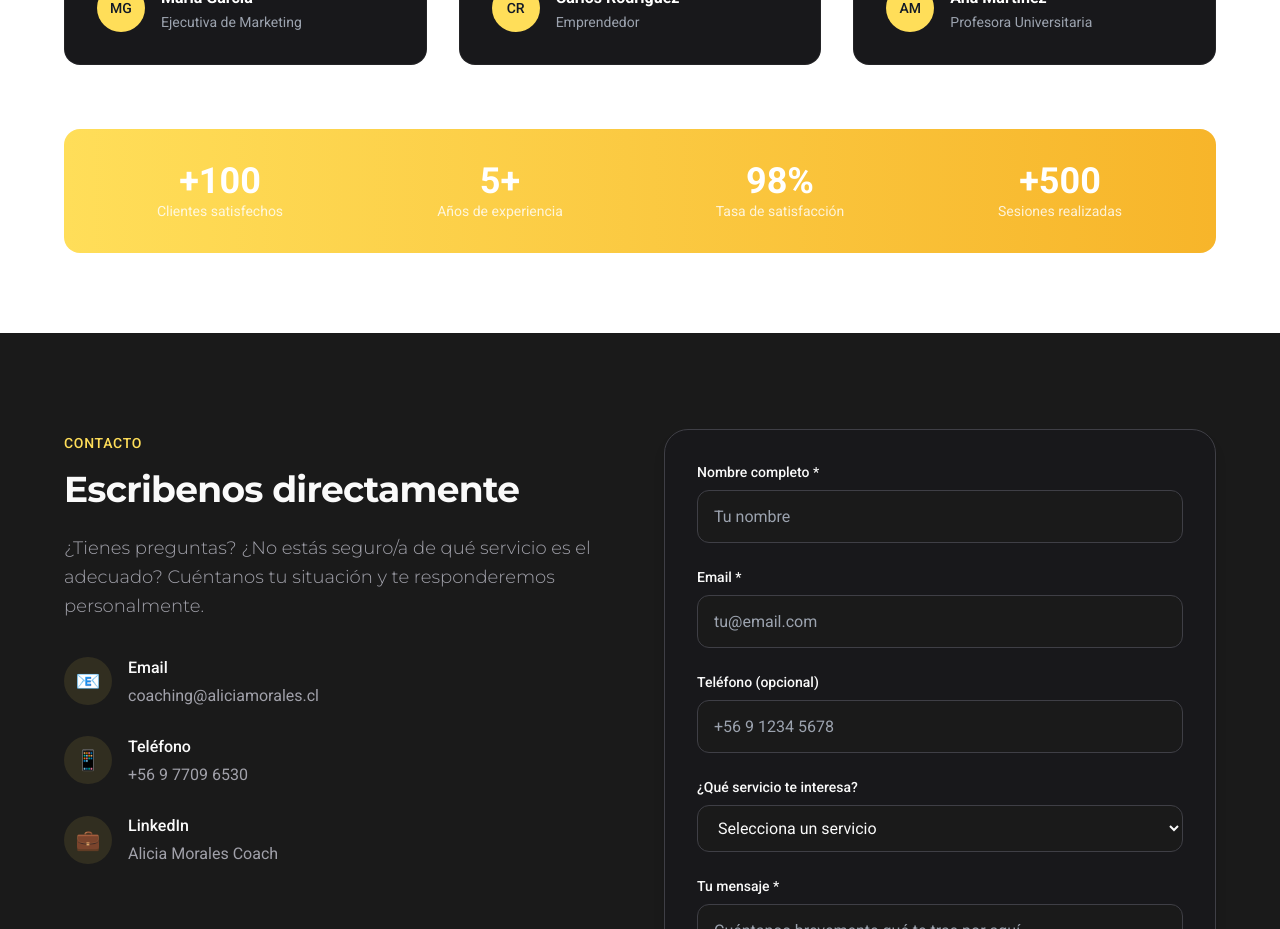
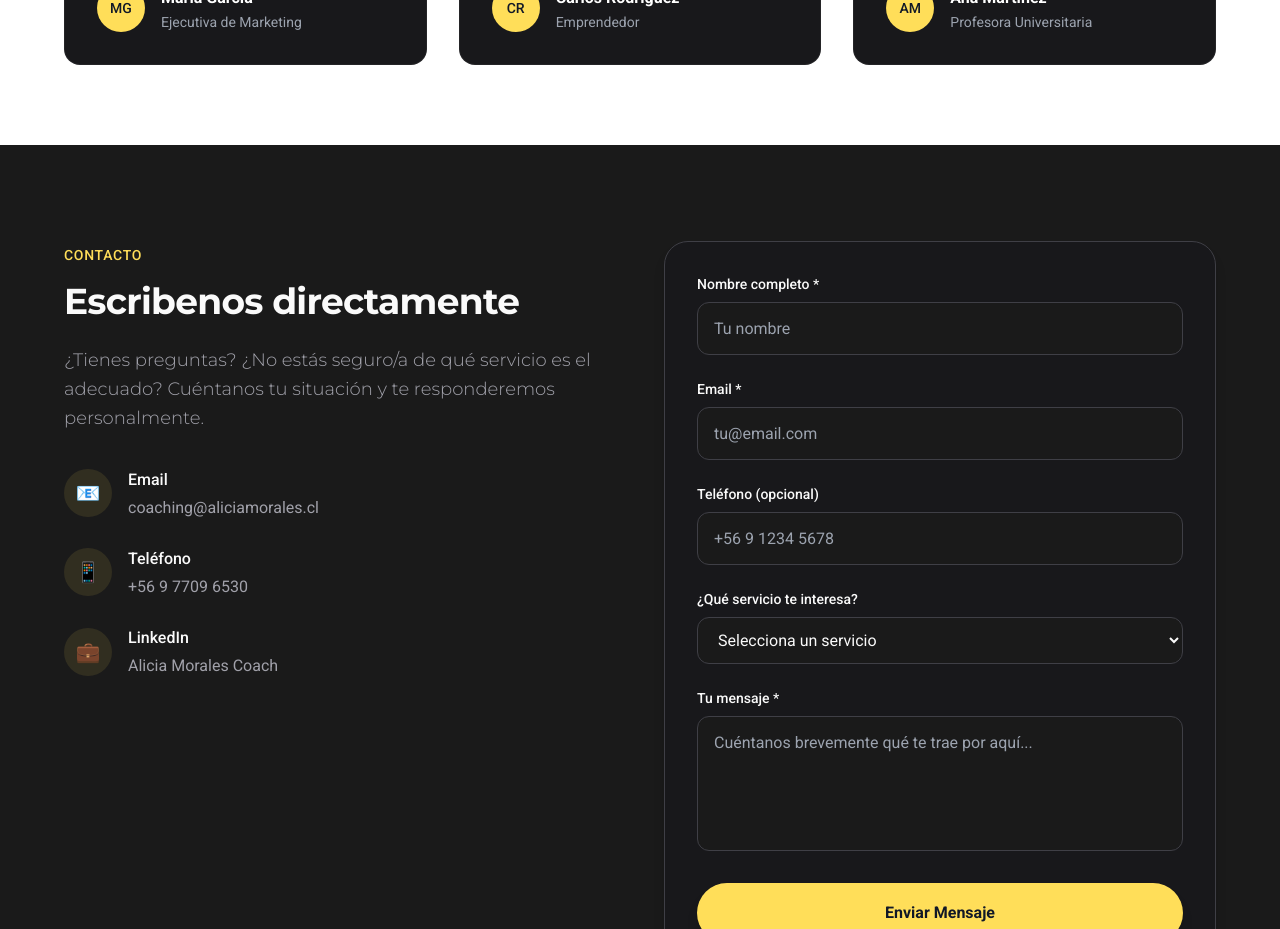
Before and after one commit to mauro6287-blip/alicia-morales-coach, a Next.js app: page / in a window 1280 px wide. Shown: the part 9380-10309 px from the top of the page. Built offline with nearby package versions, Linux system fonts and the light colour scheme.

Commit message:
Remove stats banner from testimonials section
Co-Authored-By: Claude Opus 4.6 <noreply@anthropic.com>

```diff
--- a/sections/Resultados.tsx
+++ b/sections/Resultados.tsx
@@ -83,27 +83,6 @@ export default function Resultados() {
                     ))}
                 </div>
 
-                {/* Stats */}
-                <ScrollReveal delay={200}>
-                    <div className="mt-16 grid grid-cols-2 gap-8 rounded-2xl bg-gradient-to-r from-primary to-primary-dark p-8 text-white md:grid-cols-4">
-                        <div className="text-center">
-                            <p className="text-3xl font-bold md:text-4xl">+100</p>
-                            <p className="text-sm opacity-80">Clientes satisfechos</p>
-                        </div>
-                        <div className="text-center">
-                            <p className="text-3xl font-bold md:text-4xl">5+</p>
-                            <p className="text-sm opacity-80">Años de experiencia</p>
-                        </div>
-                        <div className="text-center">
-                            <p className="text-3xl font-bold md:text-4xl">98%</p>
-                            <p className="text-sm opacity-80">Tasa de satisfacción</p>
-                        </div>
-                        <div className="text-center">
-                            <p className="text-3xl font-bold md:text-4xl">+500</p>
-                            <p className="text-sm opacity-80">Sesiones realizadas</p>
-                        </div>
-                    </div>
-                </ScrollReveal>
             </div>
         </section>
     );
```
